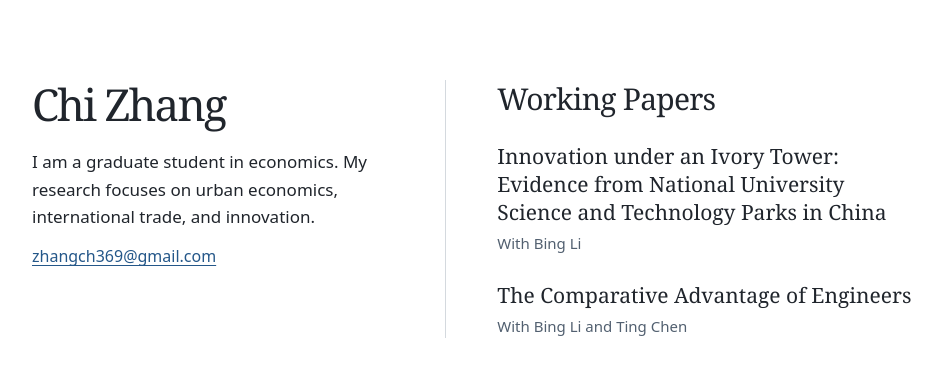
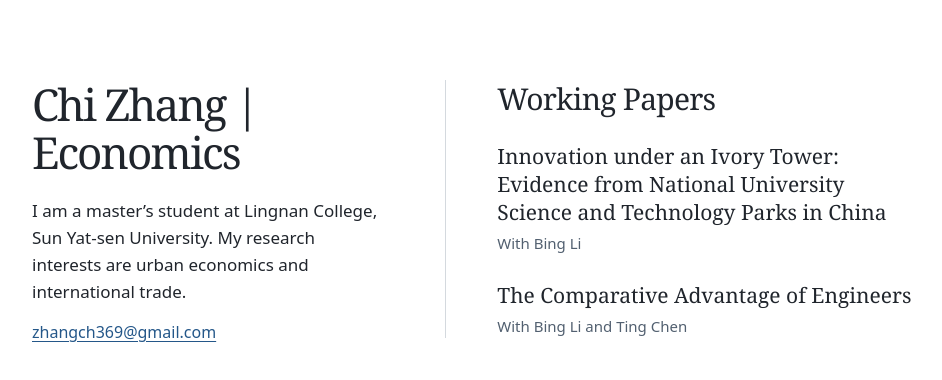
Before and after one commit to zhangch369/zhangch369.github.io, a plain HTML site: page index.html in a window 1280 px wide. Shown: the whole page, without its empty margins (96-1038 px from the left). Drawn offline with Linux system fonts and the light colour scheme.

Commit message:
Update academic profile and homepage heading

```diff
--- a/index.html
+++ b/index.html
@@ -3,7 +3,7 @@
 <head>
   <meta charset="utf-8">
   <meta name="viewport" content="width=device-width, initial-scale=1">
-  <meta name="description" content="Chi Zhang is a graduate student in economics studying urban economics, international trade, and innovation.">
+  <meta name="description" content="Chi Zhang is a master’s student at Lingnan College, Sun Yat-sen University, with research interests in urban economics and international trade.">
   <title>Chi Zhang | Economics</title>
   <style>
     * { box-sizing: border-box; }
@@ -92,8 +92,8 @@
 <body>
   <main>
     <header>
-      <h1>Chi Zhang</h1>
-      <p class="bio">I am a graduate student in economics. My research focuses on urban economics, international trade, and innovation.</p>
+      <h1>Chi Zhang | Economics</h1>
+      <p class="bio">I am a master’s student at Lingnan College, Sun Yat-sen University. My research interests are urban economics and international trade.</p>
       <address class="contact" aria-label="Contact">
         <a href="mailto:zhangch369@gmail.com">zhangch369@gmail.com</a>
       </address>
```
